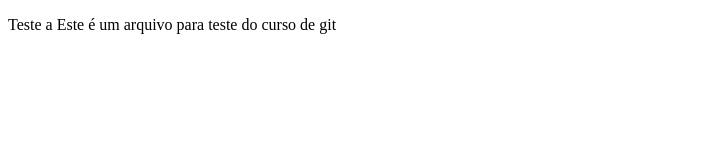
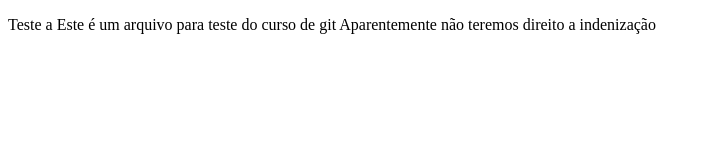
Before and after one commit to regielberson/curso-git-alura, a plain HTML site: page index.html in a window 1280 px wide. Shown: the whole page, without its empty margins (0-711 px from the left). Drawn offline with Linux system fonts and the light colour scheme.

Commit message:
alteração no texto

```diff
--- a/index.html
+++ b/index.html
@@ -7,7 +7,7 @@
     <title>Curso de GIT 2</title>
 </head>
 <body>
-      <p>  Teste  a Este é um arquivo para teste do curso de git </p>
+      <p>  Teste  a Este é um arquivo para teste do curso de git Aparentemente não teremos direito a indenização </p>
 
 
 
```
